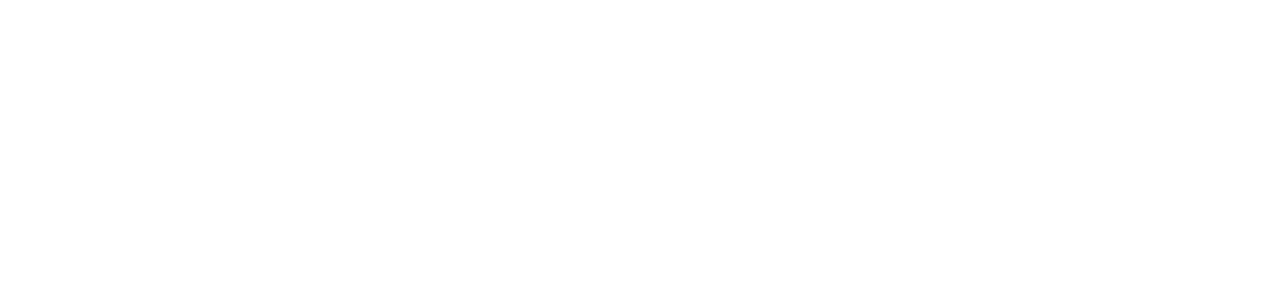
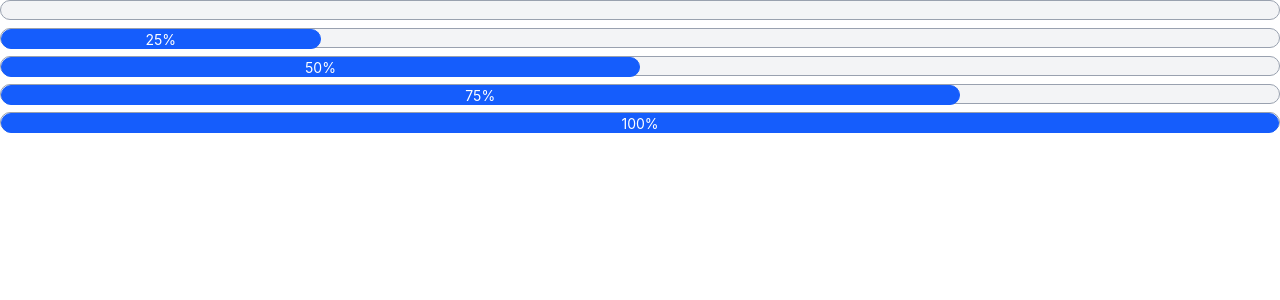
Before and after one commit to yiwenwangANU/playround_react, a React (Vite) app: page / in a window 1280 px wide. Before the commit this address had no page. Shown: the top 300 px of the page. Built offline with nearby package versions, Linux system fonts and the light colour scheme.

Commit message:
add progress bar page

```diff
--- a/src/App.tsx
+++ b/src/App.tsx
@@ -1,7 +1,9 @@
 import { Routes, Route } from "react-router";
+import ProgressBarPage from "./pages/ProgressBarPage";
 
 const App = () => (
   <Routes>
+    <Route index element={<ProgressBarPage />} />
   </Routes>
 );
 
--- /dev/null
+++ b/src/pages/ProgressBarPage/ProgressBarPage.tsx
@@ -0,0 +1,16 @@
+import type { FC } from "react";
+import ProgressBar from "./components/ProgressBar/ProgressBar";
+
+const ProgressBarPage: FC = () => {
+  return (
+    <div className="space-y-2">
+      <ProgressBar progress={0} />
+      <ProgressBar progress={25} />
+      <ProgressBar progress={50} />
+      <ProgressBar progress={75} />
+      <ProgressBar progress={100} />
+    </div>
+  );
+};
+
+export default ProgressBarPage;
--- /dev/null
+++ b/src/pages/ProgressBarPage/components/ProgressBar/ProgressBar.tsx
@@ -0,0 +1,20 @@
+import type { FC } from "react";
+
+interface Props {
+  progress: number;
+}
+
+const ProgressBar: FC<Props> = ({ progress }) => (
+  <div className="h-5 w-full rounded-full border border-gray-400 bg-gray-100">
+    {progress > 0 && (
+      <div
+        className="h-5 rounded-full border border-blue-600 bg-blue-600 text-white text-sm text-center"
+        style={{ width: `${progress}%` }}
+      >
+        {progress}%
+      </div>
+    )}
+  </div>
+);
+
+export default ProgressBar;
--- /dev/null
+++ b/src/pages/ProgressBarPage/index.ts
@@ -0,0 +1 @@
+export { default } from "./ProgressBarPage";
```
Also changed, not shown: src/pages/ProgressBarPage/components/ProgressBar/index.ts (added).
